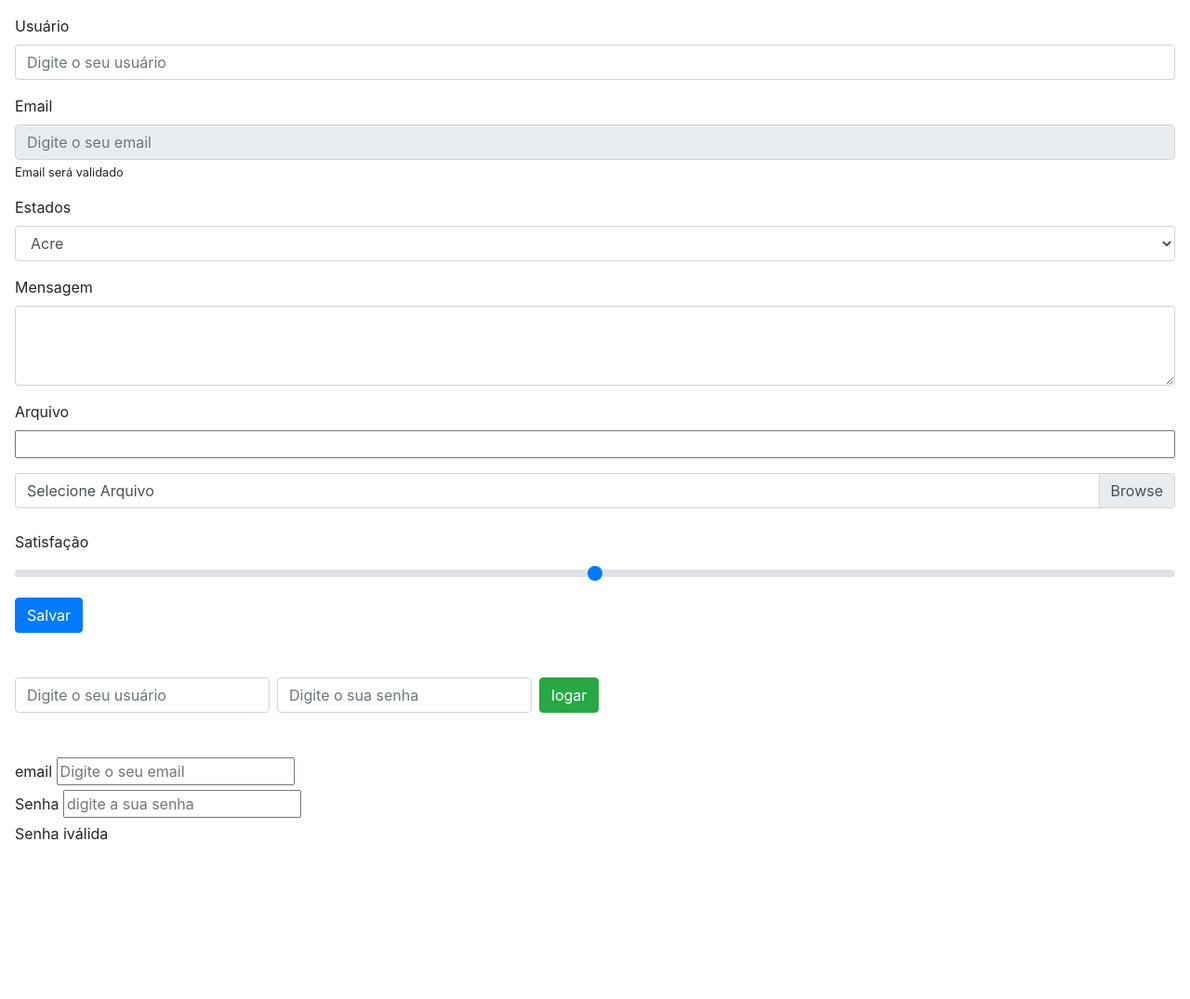
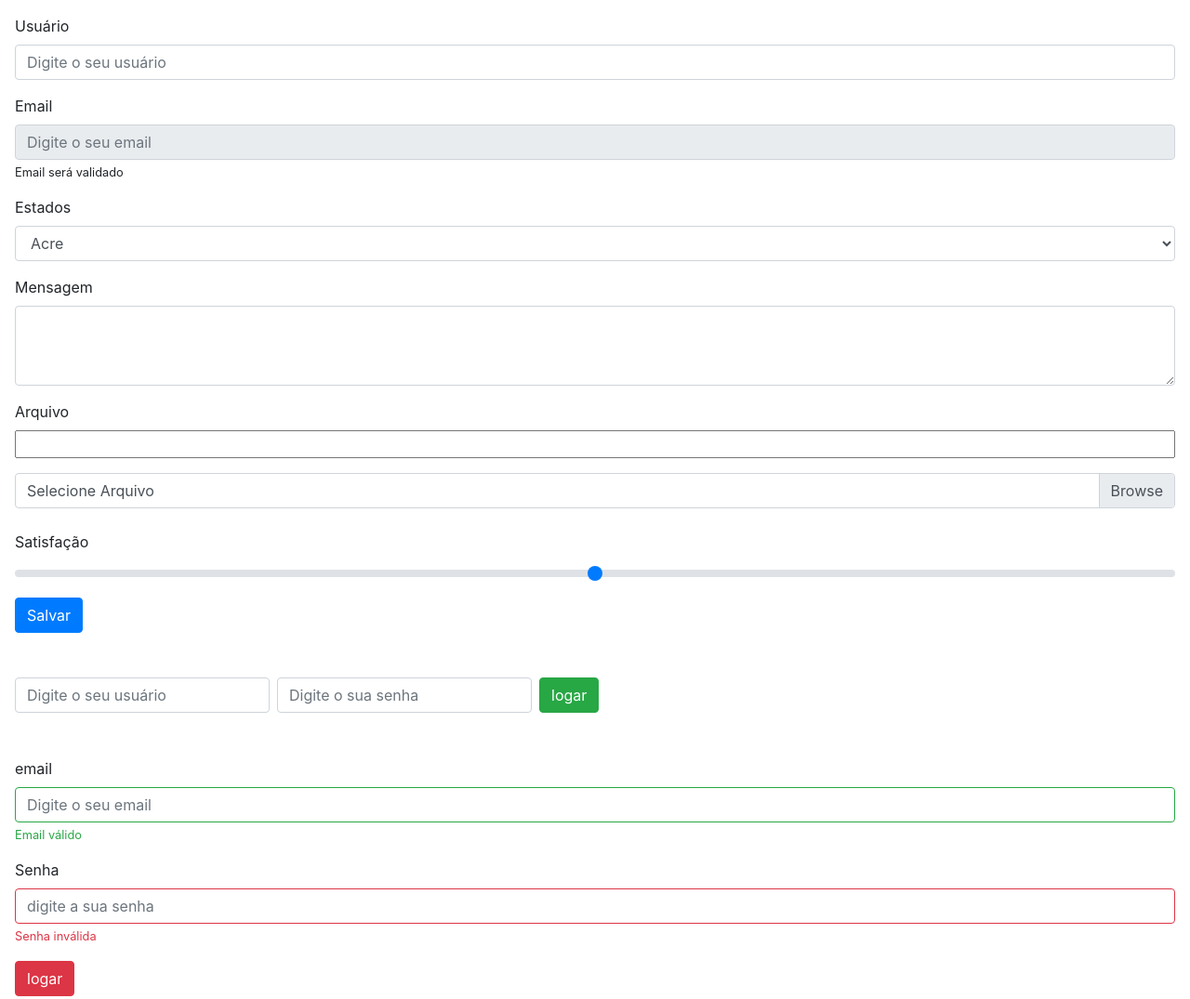
Before and after one commit to rod273/formularios_boostrap, a plain HTML site: page index.html in a window 1280 px wide. Shown: the top 1075 px of the page at 93% size. Drawn offline with nearby package versions, Linux system fonts and the light colour scheme.

Commit message:
Update index.html

```diff
--- a/index.html
+++ b/index.html
@@ -92,23 +92,29 @@
 
     <!--
         Validação formulario
-        classes: is-valid, is-invalid, invalid-feedback
+        classes: is-valid, is-invalid, invalid-feedback, valid-feedback
     -->
 
     <form >
-        <div>
+        <div class="form-group">
             <label for="email-usuario">email</label>
-            <input type="text" id="email-usuario" placeholder="Digite o seu email">
+            <input class="form-control is-valid" type="text" id="email-usuario" placeholder="Digite o seu email">
+
+            <div class="valid-feedback">
+                Email válido
+            </div>
+
         </div>
 
-        <div>
+        <div class="form-group">
             <label for="senha-usuario">Senha</label>
-            <input type="email" id="senha-usuario" placeholder="digite a sua senha">
+            <input class="form-control is-invalid" type="email" id="senha-usuario" placeholder="digite a sua senha">
 
-        <div>
-            Senha iválida
+        <div class="invalid-feedback">
+            Senha inválida
         </div>
      </div>
+     <input class="btn btn-danger" type="submit" Value="logar">
     </form>
 
 
```
